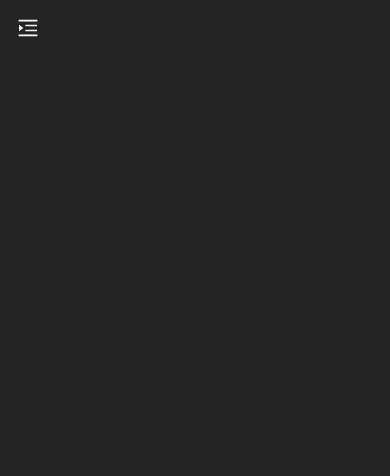
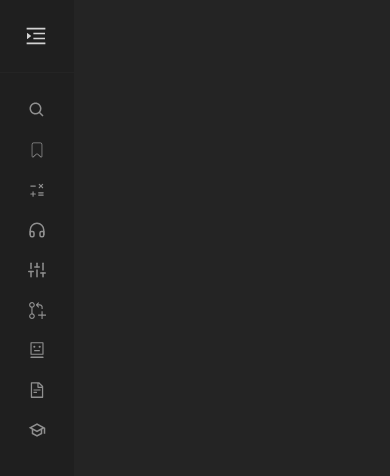
Before and after one commit to davedude1011/rccrevision, a Next.js app: page / in a window 390 px wide. Shown: the top 476 px of the page. Built offline with nearby package versions, Linux system fonts and the light colour scheme.

Commit message:
replaces window chacking for mobile, to react-device-detect

```diff
--- a/package.json
+++ b/package.json
@@ -23,6 +23,7 @@
     "next": "^14.2.4",
     "postgres": "^3.4.4",
     "react": "^18.3.1",
+    "react-device-detect": "^2.2.3",
     "react-dom": "^18.3.1",
     "react-icons": "^5.3.0",
     "react-loading-skeleton": "^3.4.0",
--- a/src/app/components/body/body.tsx
+++ b/src/app/components/body/body.tsx
@@ -1,7 +1,7 @@
 import { bodyStyling, scrollBarStyle, theme } from "../style";
+import { isMobile } from "react-device-detect"
 
 export default function Body() {
-    const isMobile = window.innerWidth <= 640
     return (
         <div className={`${bodyStyling} ${isMobile ? "pt-8" : ""}`}>
 
--- a/src/app/components/body/topics/topicsNavigation.tsx
+++ b/src/app/components/body/topics/topicsNavigation.tsx
@@ -11,6 +11,7 @@ import { bodyStyling, theme } from "../../style";
 import { settings } from "../../settings";
 
 import { FaRegHeart, FaHeart, FaRegEye, FaRegComment } from "react-icons/fa";
+import { isMobile } from "react-device-detect";
 
 
 const prebuiltData = [
@@ -164,8 +165,6 @@ export default function TopicsNavigation() {
 
     const [videoIndex, setVideoIndex] = useState(0)
 
-    const isMobile = window.innerWidth <= 640
-
     return (
         <div className={`${bodyStyling} text-[${theme.text}] flex ${isMobile ? "pt-8" : ""}`}>
             <div className="w-full h-fit p-6 md:p-24 flex flex-col gap-2">
--- a/src/app/components/sideNav/sideNav.tsx
+++ b/src/app/components/sideNav/sideNav.tsx
@@ -13,6 +13,7 @@ import { AiOutlineMenuFold, AiOutlineMenuUnfold } from "react-icons/ai";
 import { scrollBarStyle, theme } from "../style";
 import Link from "next/link";
 import { usePathname } from "next/navigation";
+import { isMobile } from "react-device-detect";
 
 const sideNavData = [
     {
@@ -70,7 +71,6 @@ export default function SideNav({
     setSideNavOut: (sideNavOut: boolean) => void;
 }) {
     const pathname = usePathname()
-    const isMobile = window.innerWidth <= 640
     return (
         <>
             {
```
Also changed, not shown: 1 other file (tests, documents, lock files or other folders).
